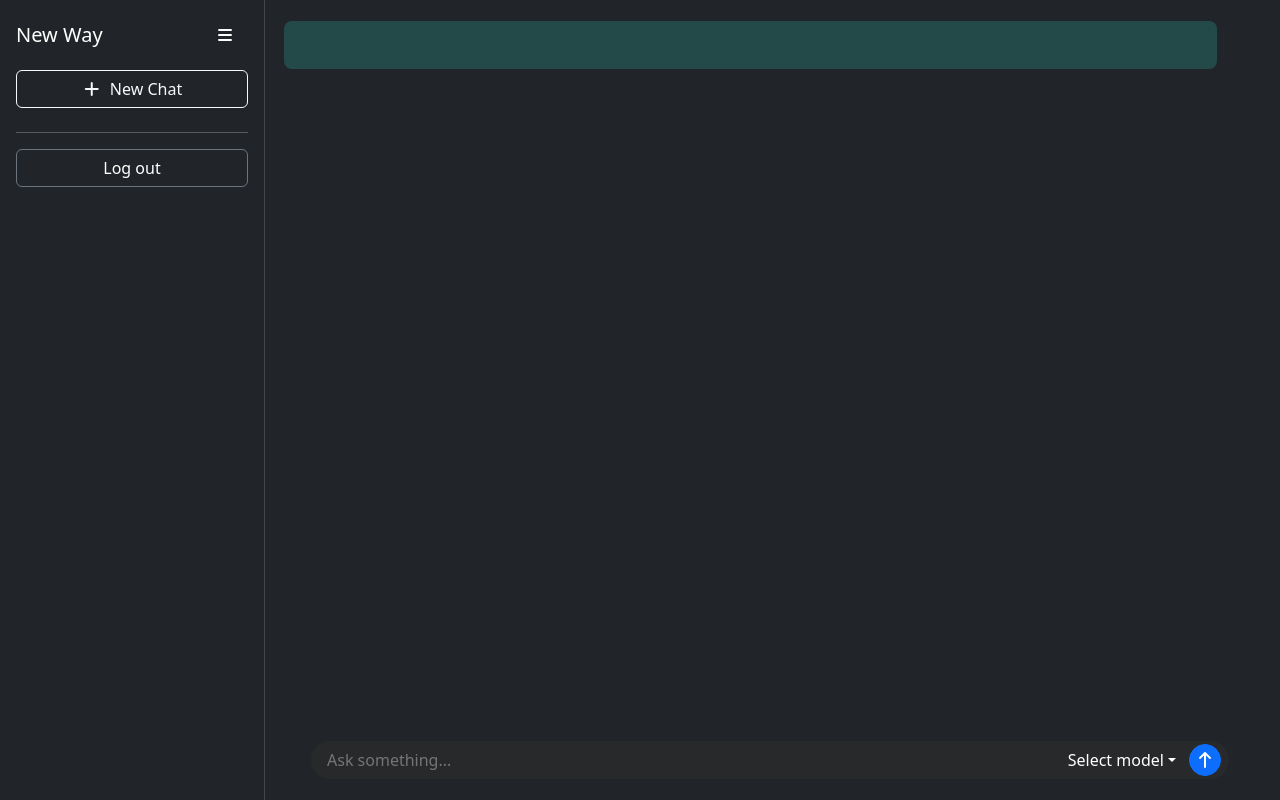
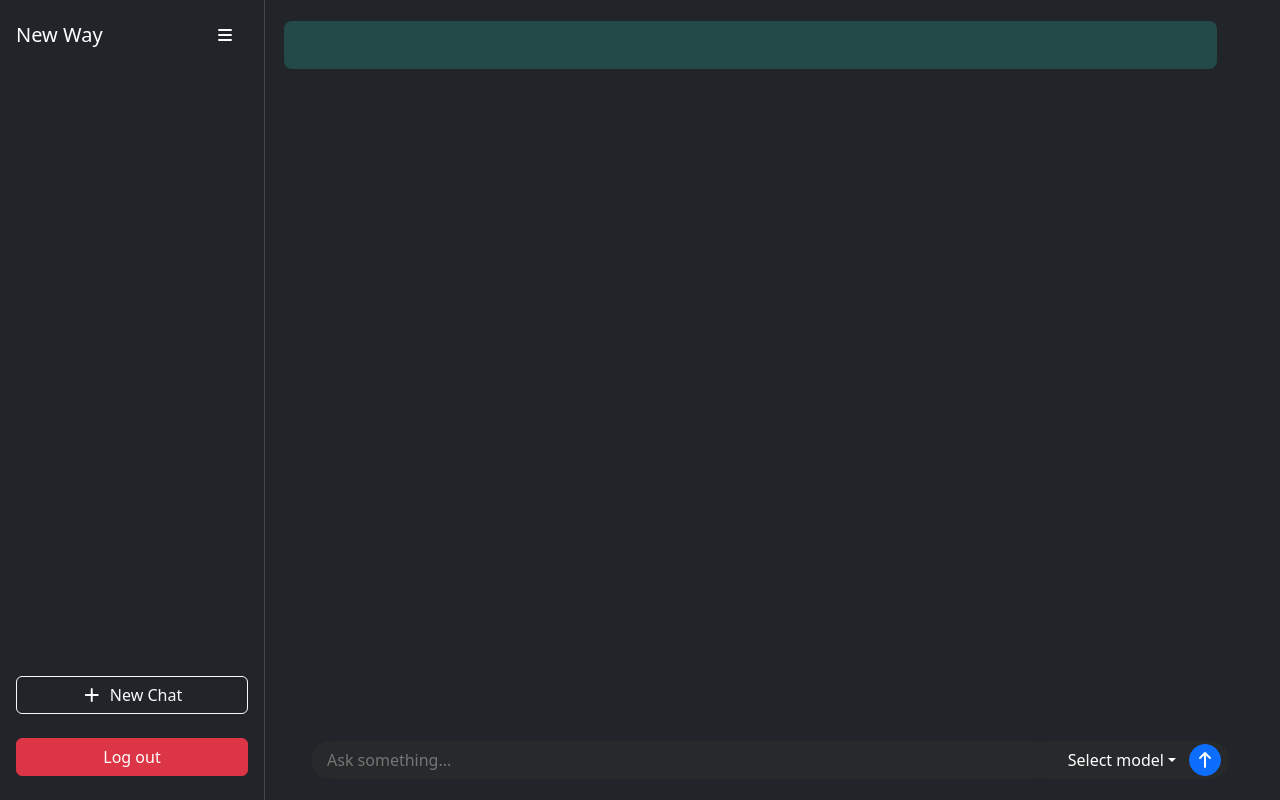
Before and after one commit to apraveen1412/New-Way, a React (Vite) app in the folder frontend/: page /home in a window 1280 px wide. Built offline with nearby package versions, Linux system fonts and the light colour scheme.

Commit message:
updated sidebar styling

```diff
--- a/frontend/src/components/LogOutBtn.jsx
+++ b/frontend/src/components/LogOutBtn.jsx
@@ -6,7 +6,7 @@ const LogOutBtn = ({flashMsg}) => {
     const navigate = useNavigate();
   const logoutStyle ={
     width: '100%',
-    backgroundColor:'transparent'
+    // backgroundColor:'transparent'
   }
   const handleLogout = async ()=>{
     try{
@@ -23,8 +23,7 @@ const LogOutBtn = ({flashMsg}) => {
   }
   return (
     <div>
-        <hr />
-        <button type="button" className={`btn btn-secondary`} style={logoutStyle} onClick={handleLogout}>Log out</button>
+        <button type="button" className={`btn btn-danger mb-4`} style={logoutStyle} onClick={handleLogout}>Log out</button>
     </div>
   )
 }
--- a/frontend/src/components/Sidebar.jsx
+++ b/frontend/src/components/Sidebar.jsx
@@ -13,7 +13,7 @@ export default function Sidebar({flashMsg}) {
                     open ? "sidebar-open" : "sidebar-closed"
                 }`}
             >
-                <div className="d-flex flex-column h-100">
+                <div className="d-flex flex-column h-100 justify-content-between">
 
                     {/* Sidebar Header */}
                     <div className="d-flex align-items-center justify-content-between p-3">
```
